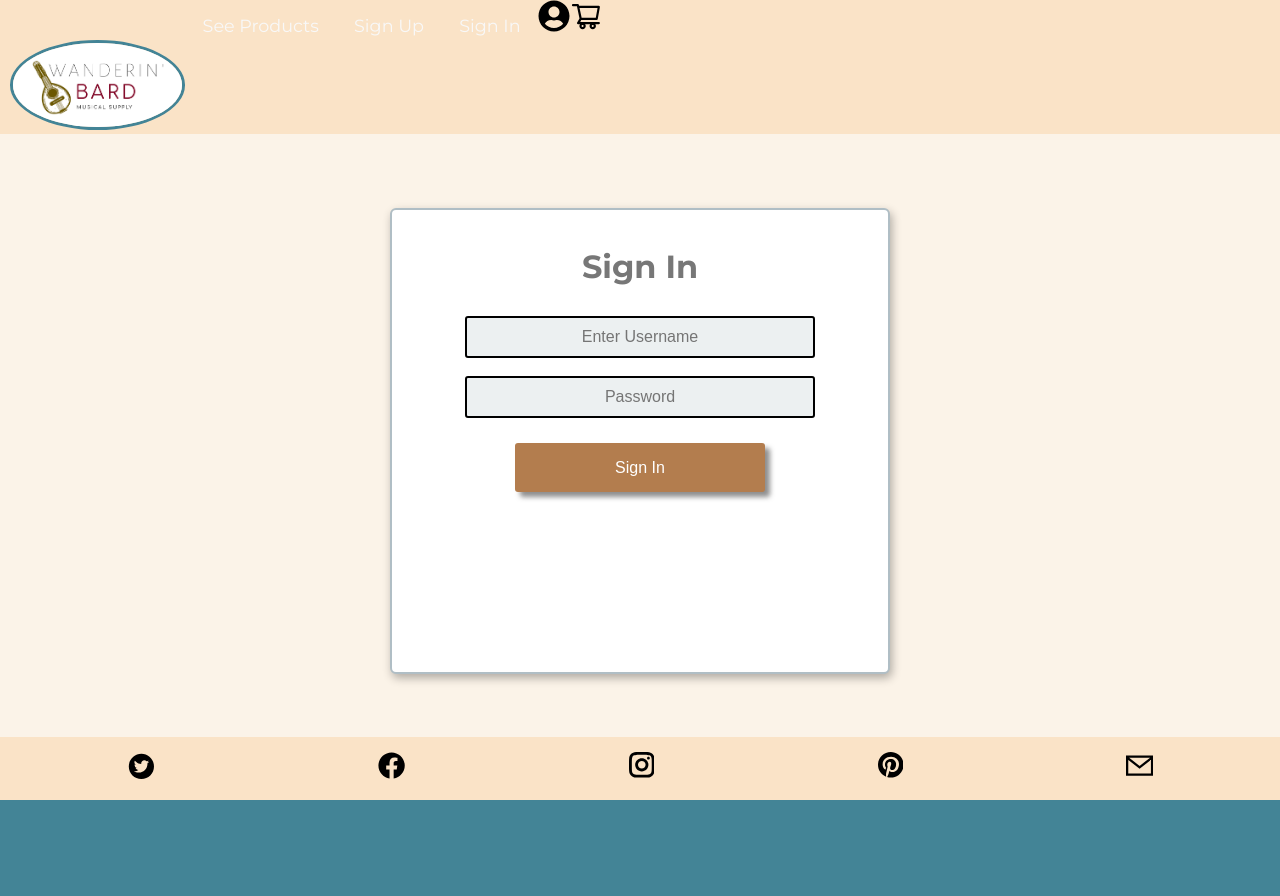
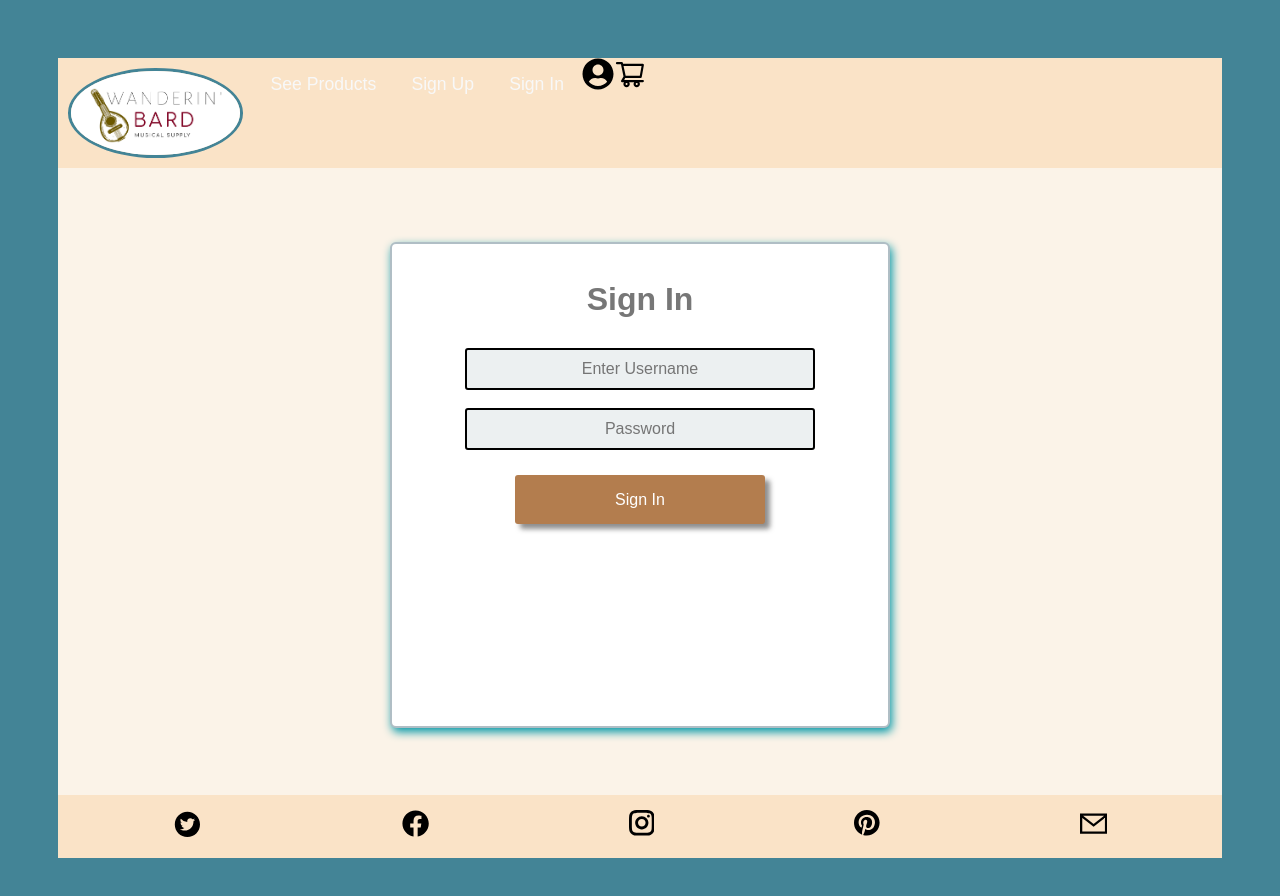
Before and after one commit to info2amy/Wanderin-Bard, a React (Create React App) app in the folder client/: page /sign-in in a window 1280 px wide. Shown: the top 896 px of the page. Before the commit the page ends 800 px from the top, so only its background shows below. Built offline with nearby package versions, Linux system fonts and the light colour scheme.

Commit message:
layout css changes

```diff
--- a/client/src/components/shared/Layout/Layout.css
+++ b/client/src/components/shared/Layout/Layout.css
@@ -10,7 +10,7 @@
   padding: 100px;
 }
 
-@media (max-width: 500px) {
+/* @media (max-width: 500px) {
   .layout {
     height: 100%;
     display: flex;
@@ -24,4 +24,4 @@
     flex-direction: column;
     align-items: center;
   }
-}
+} */
--- a/client/src/components/shared/Nav/Nav.css
+++ b/client/src/components/shared/Nav/Nav.css
@@ -2,6 +2,7 @@ nav {
   display: flex;
   width: 100%;
   background-color: #fae3c7;
+  color: #565656;
 }
 
 .navbar {
@@ -11,21 +12,21 @@ nav {
 
 .logo {
   width: 175px;
-  /* display: block;
-  margin: auto; */
+  display: block;
+  margin: auto;
   text-align: center;
   border: 3px #438496 solid;
-  margin-top: 40px;
-  margin-left: 10px;
+  margin: 10px;
   border-radius: 50%;
 }
 
-.link {
-  flex: 1;
+/* .link {
   text-decoration: none;
+  align-content: center;
   color: #565656;
-}
+} */
 
 .link:hover {
   transform: scale(1.05);
+  color: #438496;
 }
--- a/client/src/screens/SignIn/SignIn.css
+++ b/client/src/screens/SignIn/SignIn.css
@@ -1,12 +1,12 @@
 @import url("https://fonts.googleapis.com/css?family=Montserrat:200,400,500,700&display=swap");
 
-body {
+/* body {
   margin: 0;
   padding: 0;
   font-family: "Montserrat";
   overflow: hidden;
   height: 100%;
-}
+} */
 
 button {
   cursor: pointer;
@@ -58,7 +58,7 @@ span {
   margin: 4em auto;
   border: 2px solid #b0bec5;
   border-radius: 6px;
-  box-shadow: 2px 4px 10px rgba(0, 0, 0, 0.3);
+  box-shadow: 2px 4px 10px #0097a7;
   transition: all 2s ease;
 }
 
```
